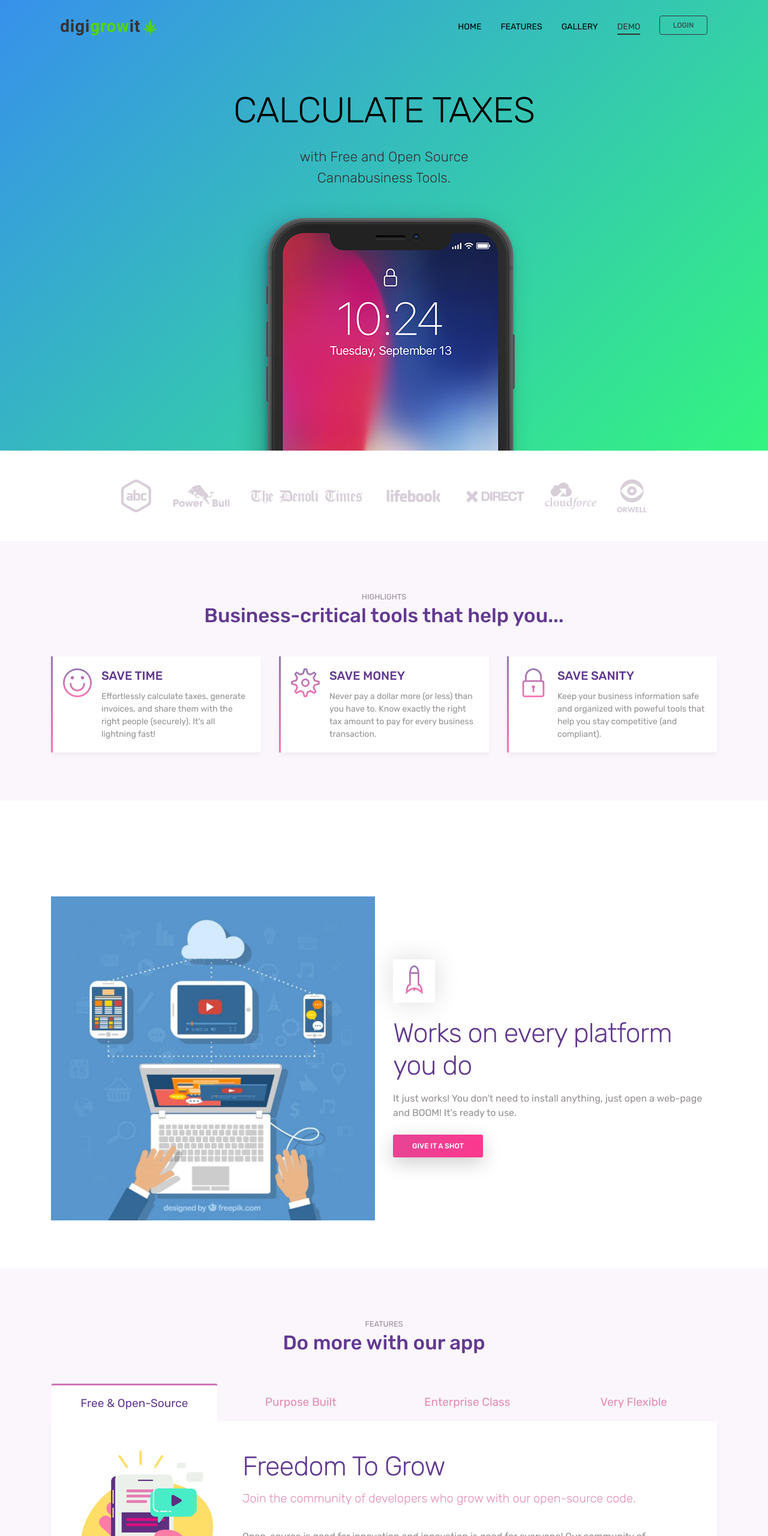
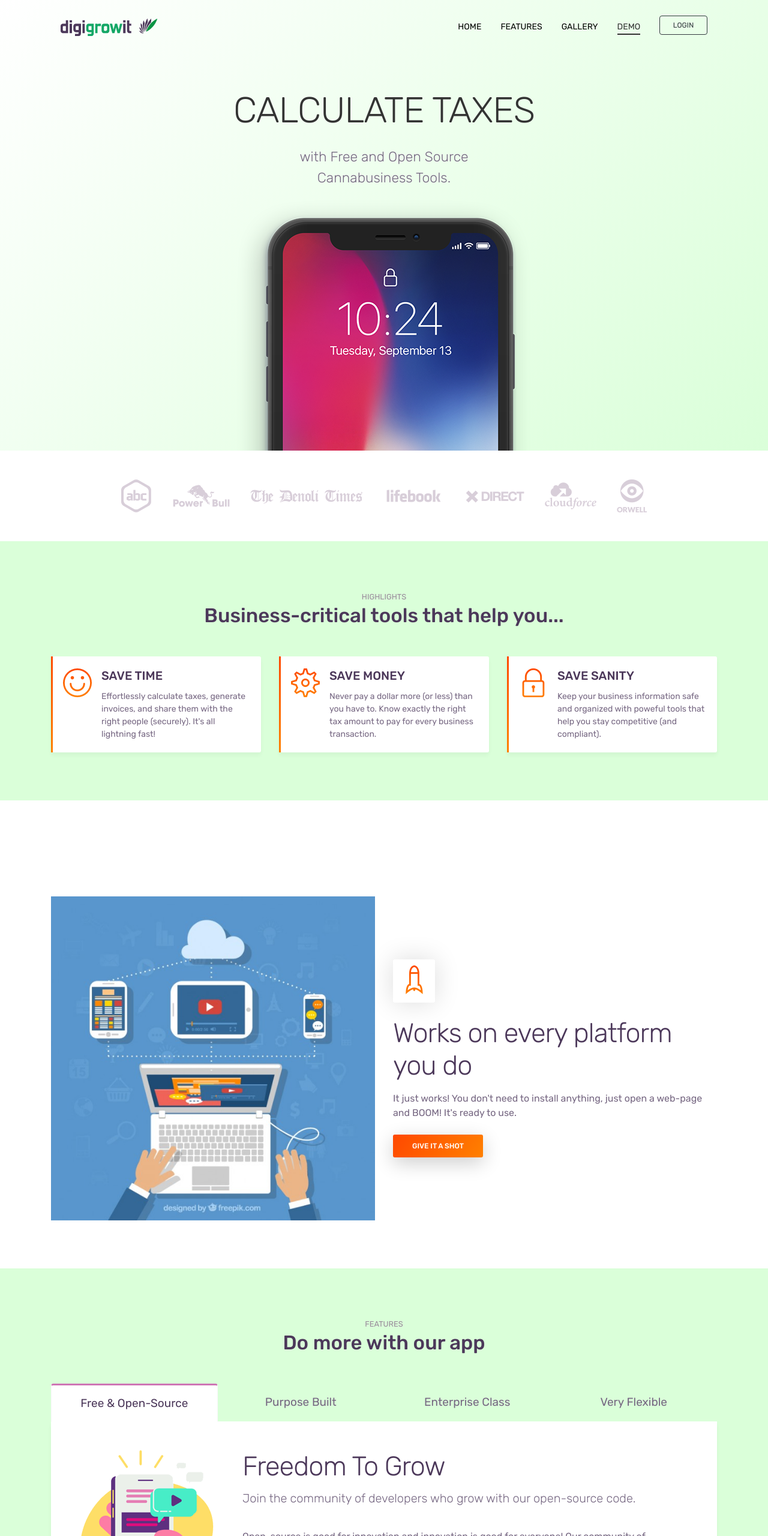
Before and after one commit to HugoDigithinkit/DGI-home, a plain HTML site: page index.html in a window 1280 px wide. Shown: the top 2560 px of the page at 60% size. Drawn offline with Linux system fonts and the light colour scheme.

Commit message:
css color fixes and logo update

```diff
--- a/css/style.css
+++ b/css/style.css
@@ -37,12 +37,12 @@ body {
 }
 
 a {
-    color: #e38cb7;
+    color: #766782;
 }
 
 a:hover,
 a:focus {
-    color: #d6619c;
+    color: #a578ca;
 }
 
 h1 {
@@ -50,19 +50,19 @@ h1 {
     font-weight: 300;
     letter-spacing: -1px;
     margin-bottom: 1.5rem;
-    color: #000;
+    color: ##4c385a;
 }
 
 h2 {
     font-size: 45px;
     font-weight: 300;
-    color: #633991;
+    color: #4c385a;
     letter-spacing: -1px;
     margin-bottom: 1rem;
 }
 
 h3 {
-    color: #633991;
+    color: #4c385a;
     font-size: 33px;
     font-weight: 500;
 }
@@ -70,22 +70,22 @@ h3 {
 h4 {
     font-size: 20px;
     font-weight: 500;
-    color: #633991;
+    color: #4c385a;
 }
 
 h5 {
     font-size: 28px;
     font-weight: 300;
-    color: #633991;
+    color: #4c385a;
     margin-bottom: 0.7rem;
 }
 
 p {
-    color: #959094;
+    color: #766782;
 }
 
 p.lead {
-    color: #e38cb7;
+    color: #766782;
     margin-bottom: 2rem;
 }
 
@@ -111,10 +111,10 @@ p.lead {
 
 .btn-primary {
     border-radius: 3px;
-    background-image: -moz-linear-gradient( 122deg, #e54595 0%, #fd378e 100%);
-    background-image: -webkit-linear-gradient( 122deg, #e54595 0%, #fd378e 100%);
-    background-image: -ms-linear-gradient( 122deg, #e54595 0%, #fd378e 100%);
-    background-image: linear-gradient( 122deg, #e54595 0%, #fd378e 100%);
+    background-image: -moz-linear-gradient( 122deg, #ff4800 0%, #ff8000 100%);
+    background-image: -webkit-linear-gradient( 122deg, #ff4800 0%, #ff8000 100%);
+    background-image: -ms-linear-gradient( 122deg, #ff4800 0%, #ff8000 100%);
+    background-image: linear-gradient( 122deg, #ff4800 0%, #ff8000 100%);
     box-shadow: 0px 9px 32px 0px rgba(0, 0, 0, 0.2);
     font-weight: 500;
     padding: 0.6rem 2rem;
@@ -127,7 +127,7 @@ p.lead {
 .btn-primary:not([disabled]):not(.disabled).active,
 .btn-primary:not([disabled]):not(.disabled):active,
 .show>.btn-primary.dropdown-toggle {
-    background-image: linear-gradient( 122deg, #fd378e 0%, #e54595 100%);
+    background-image: linear-gradient( 122deg, #e03b0c 0%, #ff5201 100%);
     box-shadow: 0px 9px 32px 0px rgba(0, 0, 0, 0.3);
     color: #FFF;
 }
@@ -151,7 +151,7 @@ p.lead {
 }
 
 .light-bg {
-    background-color: #faf6fb;
+  background-color: #daffd9;
 }
 
 .section {
@@ -189,10 +189,10 @@ p.lead {
 .nav-menu.is-scrolling,
 .nav-menu.menu-is-open {
     background-color: rgba(255, 255, 255, 1);
-    background-image: -moz-linear-gradient( 135deg, rgba(5, 117, 230, 0.8) 0%, rgba(0, 242, 96, 0.8) 100%);
+    /* background-image: -moz-linear-gradient( 135deg, rgba(5, 117, 230, 0.8) 0%, rgba(0, 242, 96, 0.8) 100%);
     background-image: -webkit-linear-gradient( 135deg, rgba(5, 117, 230, 0.8) 0%, rgba(0, 242, 96, 0.8) 100%);
     background-image: -ms-linear-gradient ( 135deg, rgba(5, 117, 230, 0.8) 0%, rgba(0, 242, 96, 0.8) 100%);
-    background-image: linear-gradient( 135deg, rgba(5, 117, 230, 0.8) 0%, rgba(0, 242, 96, 0.8) 100%);
+    background-image: linear-gradient( 135deg, rgba(5, 117, 230, 0.8) 0%, rgba(0, 242, 96, 0.8) 100%); */
     -webkit-box-shadow: 0px 5px 23px 0px rgba(0, 0, 0, 0.1);
     -moz-box-shadow: 0px 5px 23px 0px rgba(0, 0, 0, 0.1);
     box-shadow: 0px 5px 23px 0px rgba(0, 0, 0, 0.1);
@@ -244,16 +244,16 @@ header {
 }
 
 .bg-gradient {
-    background-image: -moz-linear-gradient( 135deg, rgba(5, 117, 230, 0.8) 0%, rgba(0, 242, 96, 0.8) 100%);
-    background-image: -webkit-linear-gradient( 135deg, rgba(5, 117, 230, 0.8) 0%, rgba(0, 242, 96, 0.8) 100%);
-    background-image: -ms-linear-gradient( 135deg, rgba(5, 117, 230, 0.8) 0%, rgba(0, 242, 96, 0.8) 100%);
-    background-image: linear-gradient( 135deg, rgba(5, 117, 230, 0.8) 0%, rgba(0, 242, 96, 0.8) 100%);
+    background-image: -moz-linear-gradient( 135deg, #ffffffcc 0%, #daffd9 100%);
+    background-image: -webkit-linear-gradient( 135deg, #ffffffcc 0%, #daffd9 100%));
+    background-image: -ms-linear-gradient( 135deg, #ffffffcc 0%, #daffd9 100%);
+    background-image: linear-gradient( 135deg, #ffffffcc 0%, #daffd9 100%);
 }
 
 .tagline {
     font-size: 23px;
     font-weight: 300;
-    color: #333;
+    color: #766782;
     max-width: 800px;
     margin: 0 auto;
 }
@@ -285,9 +285,9 @@ header {
 
 .gradient-fill:before {
     color: #fc73b4;
-    background: -moz-linear-gradient(top, #9477b4 0%, #fc73b4 100%);
-    background: -webkit-linear-gradient(top, #9477b4 0%, #fc73b4 100%);
-    background: linear-gradient(to bottom, #9477b4 0%, #fc73b4 100%);
+    background: -moz-linear-gradient(top, #ff4800 0%, #ff8000 100%);
+    background: -webkit-linear-gradient(top, #ff4800 0%, #ff8000 100%);
+    background: linear-gradient(to bottom, #ff4800 0%, #ff8000 100%);
     -webkit-background-clip: text;
     background-clip: text;
     -webkit-text-fill-color: transparent;
@@ -314,9 +314,9 @@ header {
     position: absolute;
     width: 3px;
     color: #fc73b4;
-    background: -moz-linear-gradient(top, #9477b4 0%, #fc73b4 100%);
-    background: -webkit-linear-gradient(top, #9477b4 0%, #fc73b4 100%);
-    background: linear-gradient(to bottom, #9477b4 0%, #fc73b4 100%);
+    background: -moz-linear-gradient(top, #ff4800 0%, #ff8000 100%);
+    background: -webkit-linear-gradient(top, #ff4800 0%, #ff8000 100%);
+    background: linear-gradient(to bottom, #ff4800 0%, #ff8000 100%);
     top: 0;
     bottom: 0;
     left: 0;
@@ -368,10 +368,10 @@ header {
 }
 
 .ui-steps li:hover .circle-icon {
-    background-image: -moz-linear-gradient( 122deg, #e6388e 0%, #fb378e 100%);
-    background-image: -webkit-linear-gradient( 122deg, #e6388e 0%, #fb378e 100%);
-    background-image: -ms-linear-gradient( 122deg, #e6388e 0%, #fb378e 100%);
-    background-image: linear-gradient( 122deg, #e6388e 0%, #fb378e 100%);
+    background-image: -moz-linear-gradient( 122deg, #ff4800 0%, #ff8000 100%);
+    background-image: -webkit-linear-gradient( 122deg, #ff4800 0%, #ff8000 100%);
+    background-image: -ms-linear-gradient( 122deg, #ff4800 0%, #ff8000 100%);
+    background-image: linear-gradient( 122deg, #ff4800 0%, #ff8000 100%);
     box-shadow: 0px 9px 32px 0px rgba(0, 0, 0, 0.09);
     color: #fff;
 }
@@ -439,7 +439,7 @@ header {
     background: #FFF;
     border-top-width: 3px;
     border-color: #ce75b4 #faf6fb #FFF;
-    color: #633991;
+    color: #4c385a;
 }
 
 .navbar-dark .navbar-nav .nav-link.active {
@@ -499,7 +499,7 @@ header {
 }
 
 .owl-theme .owl-dots .owl-dot span {
-    background: #e7d9eb;
+    background: #9e91a7;
     width: 35px;
     height: 8px;
     border-radius: 10px;
@@ -507,11 +507,11 @@ header {
 }
 
 .owl-theme .owl-dots .owl-dot:hover span {
-    background: #ff487e;
+    background: #ff2c15;
 }
 
 .owl-theme .owl-dots .owl-dot.active span {
-    background: #ff487e;
+    background: #ff4800;
     box-shadow: 0px 9px 32px 0px rgba(0, 0, 0, 0.07);
 }
 
@@ -549,9 +549,9 @@ header {
 
 .card.pricing.popular {
     border-top-width: 3px;
-    border-color: #ce75b4 #faf6fb #FFF;
+    border-color: #ff4800 #faf6fb #FFF;
     box-shadow: 0px 12px 59px 0px rgba(36, 7, 31, 0.11);
-    color: #633991;
+    color: #ff4800;
 }
 
 .card.pricing .card-head {
--- a/index.html
+++ b/index.html
@@ -41,7 +41,7 @@ URI     : https://colorlib.com/wp/template/mobapp/
                 <div class="col-md-12">
                     <nav class="navbar navbar-dark navbar-expand-lg">
                         <a class="navbar-brand" href="index.html">
-                            <img src="images/g10166.png" class="img-fluid" alt="logo">
+                            <img src="images/dgi_logo.png" class="img-fluid" alt="logo">
                         </a>
                         <button class="navbar-toggler" type="button" data-toggle="collapse" data-target="#navbar" aria-controls="navbar"
                             aria-expanded="false" aria-label="Toggle navigation">
```
Also changed, not shown: images/dgi_logo.png (added).
